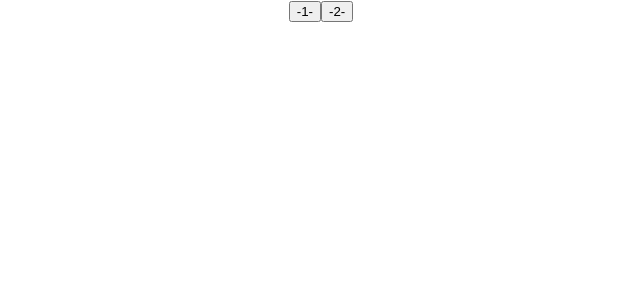
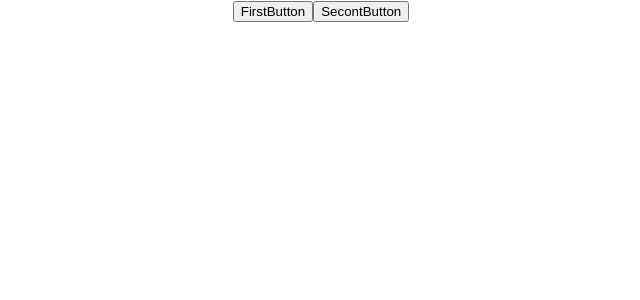
Before and after one commit to YanchukVitali/myapp, a React (Create React App) app: page / in a window 1280 px wide. Shown: the top 300 px of the page, without its empty margins (319-959 px from the left). Built offline with nearby package versions, Linux system fonts and the light colour scheme.

Commit message:
Button test1

```diff
--- a/src/App.tsx
+++ b/src/App.tsx
@@ -41,29 +41,21 @@ const NewButton = () => {
        const mySecondFollower = (event: React.MouseEvent<HTMLButtonElement>) => {
            console.log("Hello Ivan")
        }*/
-    /*  const onClickHandler =(name:string) => {
-          console.log(name)
-      }
+    /*    const onClickHandler =(name:string) => {
+            console.log(name)
+        }
   */
-
-    const examp1 = ()=>{
-        console.log(100200)
-    }
-    const examp2 =(name:number)=>{
-        console.log(name)
-    }
-
 
     return (
         <div className={"NewButton"}>
             {/*<button onClick={(event) => {console.log("Hello")}}>NewButton</button>*/}
             {/*<button onClick={myFirstFollower}>NewButton-2</button>
             <button onClick={mySecondFollower}>NewButton-3</button>*/}
-            {/* <button onClick={(event: React.MouseEvent<HTMLButtonElement>)=>onClickHandler("Vit")}>NewButton-2</button>
+            {/*  <button onClick={(event: React.MouseEvent<HTMLButtonElement>)=>onClickHandler("Vit")}>NewButton-2</button>
             <button onClick={(event: React.MouseEvent<HTMLButtonElement>)=>onClickHandler("Ivan")}>NewButton-3</button>*/}
+            <button>FirstButton</button>
+            <button>SecontButton</button>
 
-            <button onClick={examp1}>-1-</button>
-            <button onClick={()=>examp2(100200)}>-2-</button>
         </div>
     )
 }
```
